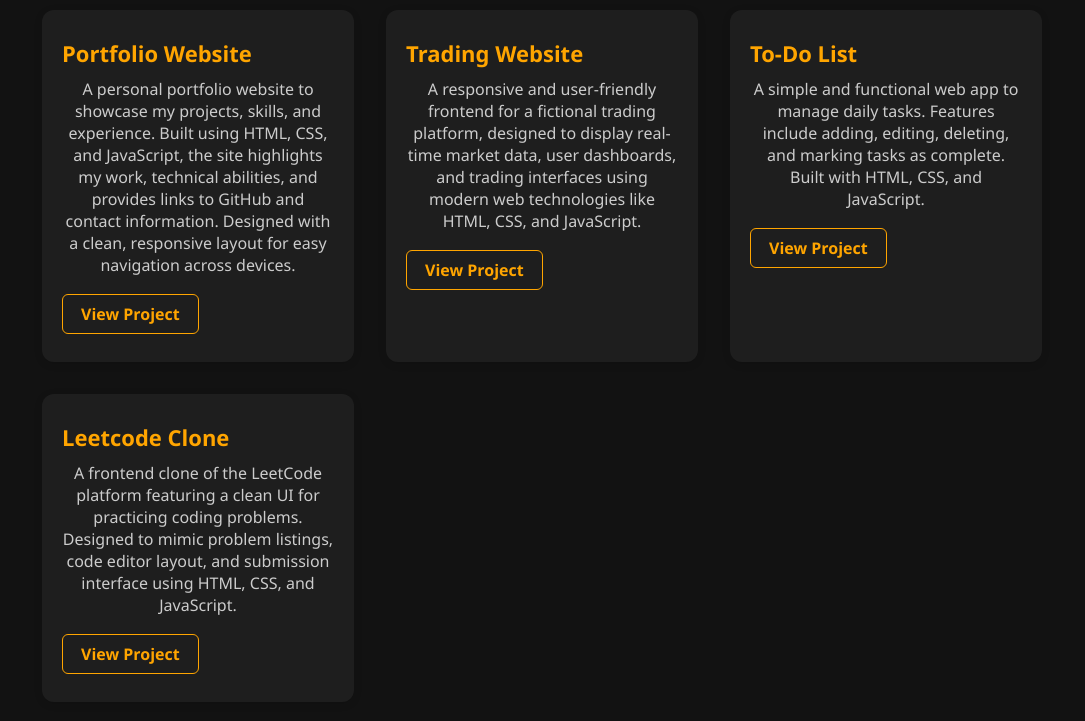
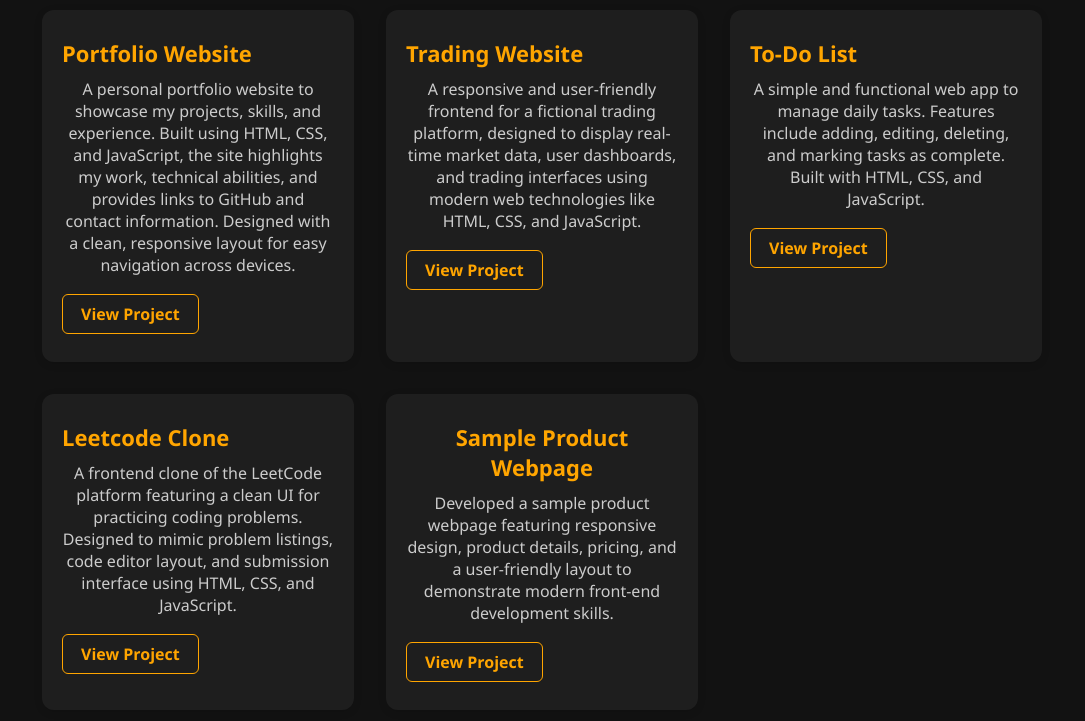
Before and after one commit to Piyusho2o4/portfolio, a plain HTML site: page projects.html in a window 1280 px wide. Shown: the part 193-914 px from the top of the page, without its empty margins (98-1183 px from the left). Drawn offline with Linux system fonts and the light colour scheme.

Commit message:
Update projects.html

```diff
--- a/projects.html
+++ b/projects.html
@@ -52,11 +52,11 @@
         <a href="https://algo-arena-reborn.lovable.app/">View Project</a>
       </div>
 
-      <!-- <div class="project-card">
-        <h3>Calculator</h3>
-        <p>Basic calculator built using HTML, CSS, and JavaScript functions.</p>
-        <a href="#">View Project</a>
-      </div> -->
+      <div class="project-card">
+        <h3>Sample Product Webpage</h3>
+        <p>Developed a sample product webpage featuring responsive design, product details, pricing, and a user-friendly layout to demonstrate modern front-end development skills.</p>
+        <a href="https://piyusho2o4.github.io/Sample-Webpage/">View Project</a>
+      </div>
 
     </div>
   </section>
```
